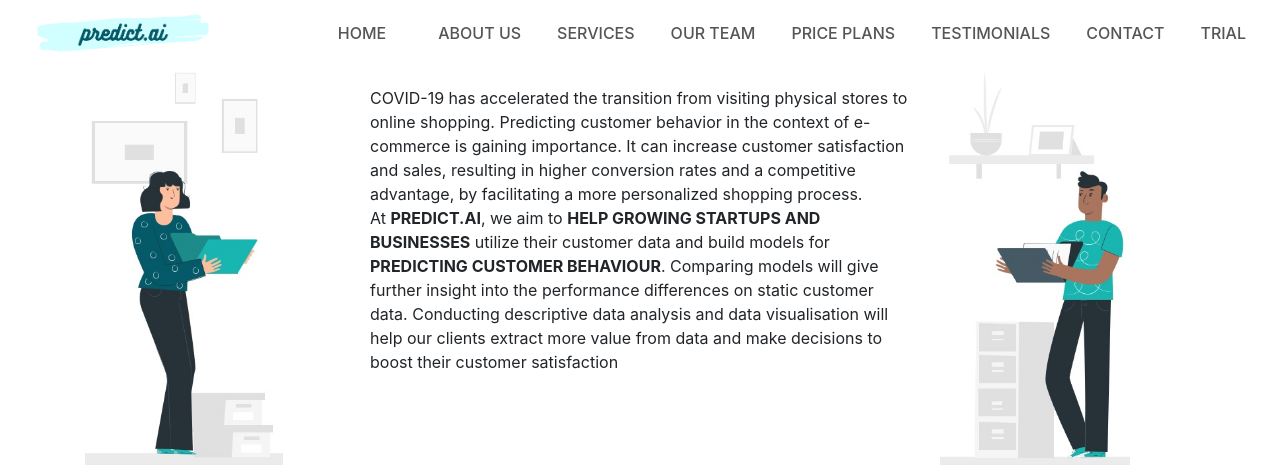
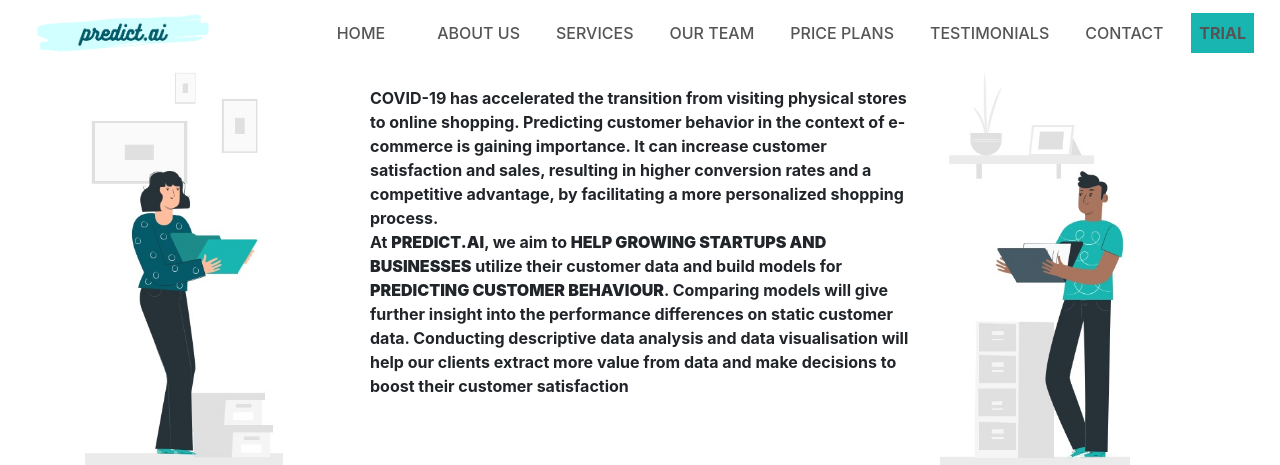
Before and after one commit to Tannybuoy/predictai, a Flask app: page / in a window 1280 px wide. Shown: the top 465 px of the page. Run offline with Flask 2, Linux system fonts and the light colour scheme; parts of the project's set-up code (start-up, migrations or seed data) failed here and were passed over.

Commit message:
trial button

```diff
--- a/templates/after.html
+++ b/templates/after.html
@@ -42,7 +42,7 @@
         <a class="nav-link" href="/#contact">CONTACT</a>
       </li>
       <li class="nav-item">
-        <a class="nav-link" href="/trial">TRIAL</a>
+        <a style="background-color:#19b5b1;" class="nav-link" href="/trial">TRIAL</a>
       </li>
     </ul>
   </div>
--- a/templates/index.html
+++ b/templates/index.html
@@ -42,9 +42,10 @@
         <a class="nav-link" href="#contact">CONTACT</a>
       </li>
       <li class="nav-item">
-        <a class="nav-link" href="/trial">TRIAL</a>
+        <a style="background-color:#19b5b1;" class="nav-link " href="/trial"><b>TRIAL</a>
       </li>
     </ul>
+
   </div>
 </nav>
 </section>
--- a/templates/trial.html
+++ b/templates/trial.html
@@ -42,7 +42,7 @@
         <a class="nav-link" href="/#contact">CONTACT</a>
       </li>
       <li class="nav-item">
-        <a class="nav-link" href="#">TRIAL</a>
+        <a style="background-color:#19b5b1;" class="nav-link" href="#">TRIAL</a>
       </li>
     </ul>
   </div>
```
